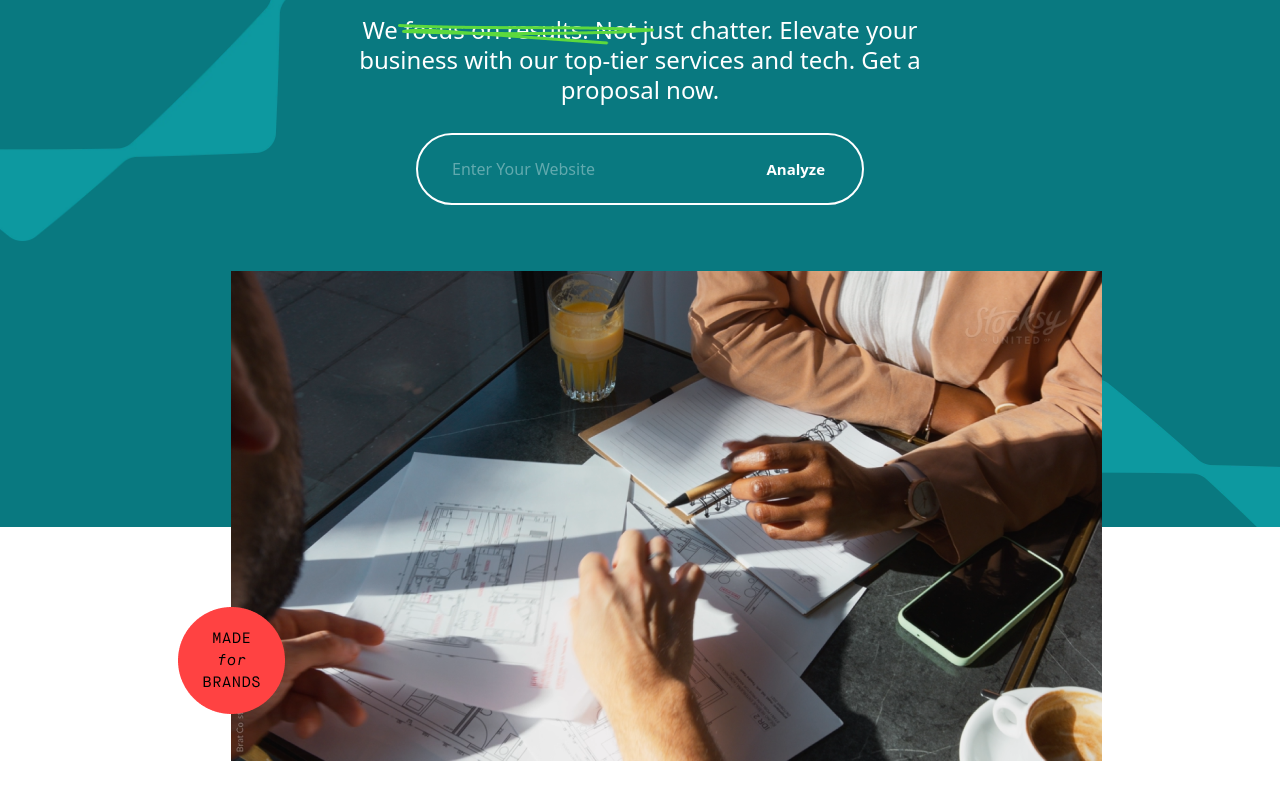
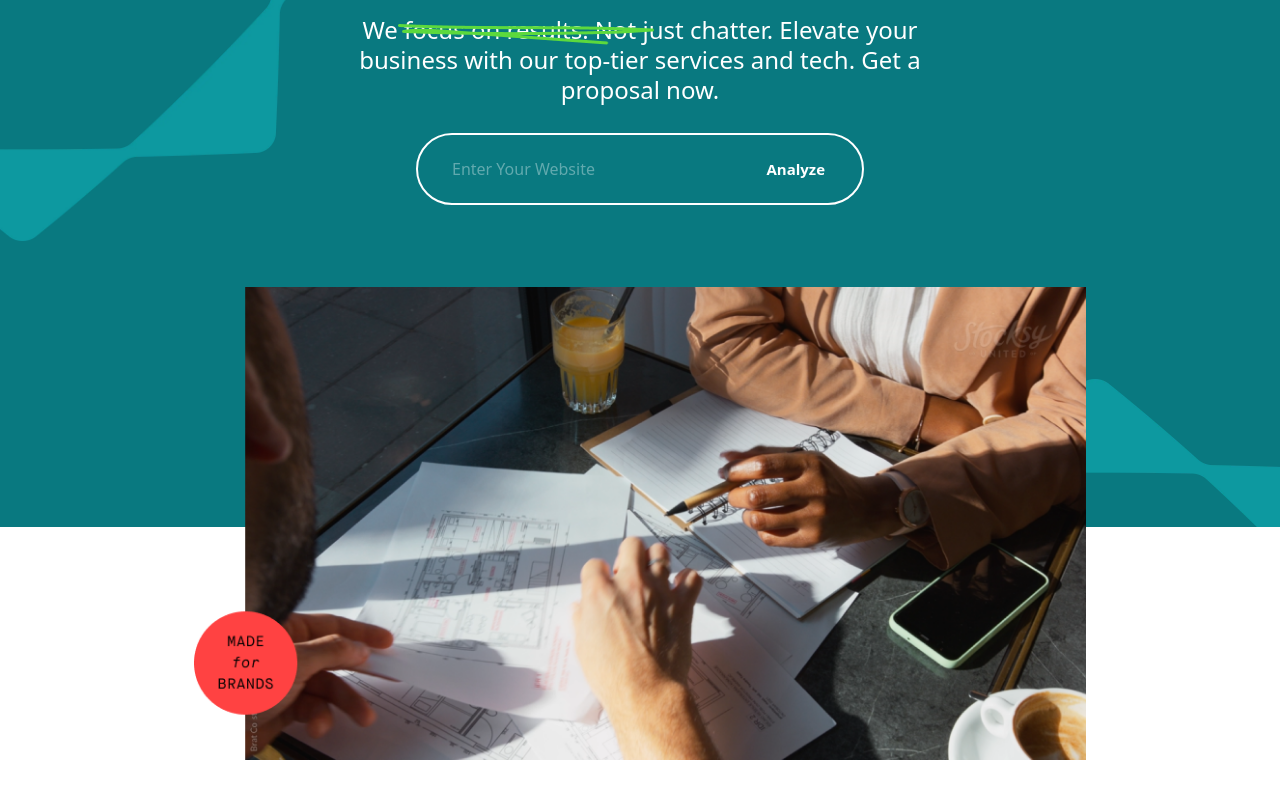
Before and after one commit to harshnain05/react-venveo, a React (Create React App) app: page / in a window 1280 px wide. Shown: the part 406-1206 px from the top of the page. Built offline with nearby package versions, Linux system fonts and the light colour scheme.

Commit message:
add padding

```diff
--- a/src/components/Hero.jsx
+++ b/src/components/Hero.jsx
@@ -17,7 +17,7 @@ const Hero = () => {
           </form>
         </div>
       </div>
-      <img className='xl:max-w-[924px] max-w-[800px] sm:block max-sm:hidden w-full mx-auto xl:-translate-y-64 lg:-translate-y-48 -translate-y-44' src='./assets/image/png/hero-sec.png' alt="hero-img" />
+      <img className='xl:max-w-[924px] max-w-[800px] sm:block max-sm:hidden w-full mx-auto p-4 xl:-translate-y-64 lg:-translate-y-48 -translate-y-44' src='./assets/image/png/hero-sec.png' alt="hero-img" />
       <img className='xl:max-w-[924px] max-w-[800px] sm:hidden max-sm:block max-h-[335px] max-sm:max-w-[328px] w-full mx-auto -translate-y-[127px]' src='./assets/image/png/sm-hero-sec.png' alt="sm-hero-img" />
     </div>
   )
```
